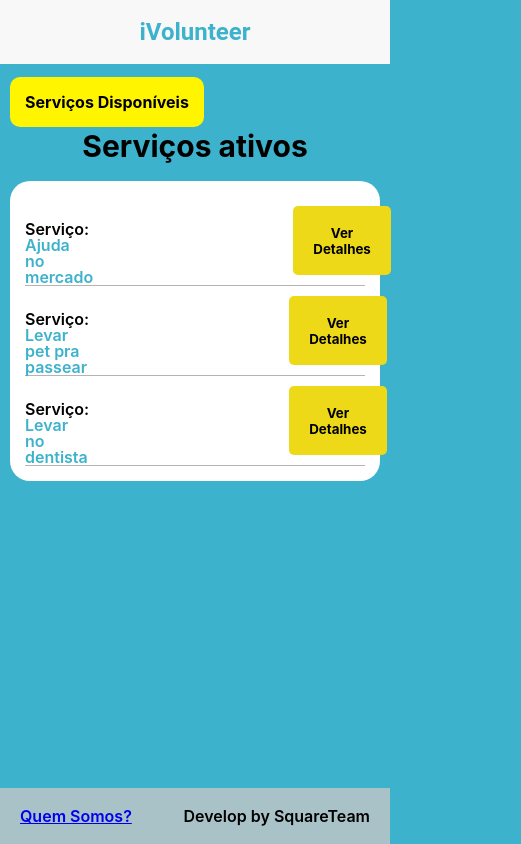
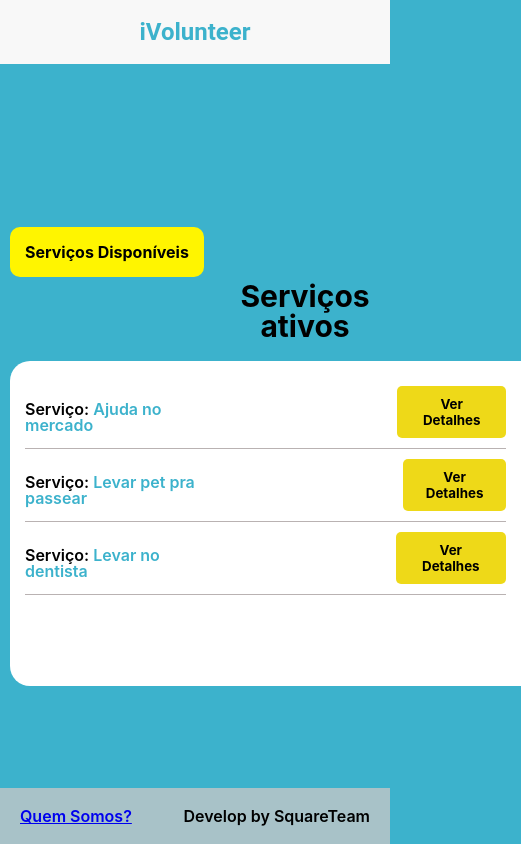
Before and after one commit to CaioAraujoMariano/iVolunteer, a React (Create React App) app in the folder frontend/: page /voluntario in a window 390 px wide. Shown: the whole page, 521 px wide, since content can reach past the window. Built offline with nearby package versions, Linux system fonts and the light colour scheme.

Commit message:
feat: updates pages

```diff
--- a/frontend/package.json
+++ b/frontend/package.json
@@ -6,6 +6,7 @@
     "@testing-library/jest-dom": "^5.11.4",
     "@testing-library/react": "^11.1.0",
     "@testing-library/user-event": "^12.1.10",
+    "axios": "^0.21.1",
     "node-sass": "^6.0.0",
     "react": "^17.0.2",
     "react-dom": "^17.0.2",
--- a/frontend/src/App.js
+++ b/frontend/src/App.js
@@ -3,7 +3,7 @@ import './reset.css';
 import Home from './components/Home';
 import MyServices from './components/MyServices';
 import StatusServices from './components/StatusServices';
-import ActiveServicesVoluntario from './components/ActiveServicesVoluntario';
+import MyServicesVolunteer from './components/MyServicesVolunteer';
 import AvailableServices from './components/AvailableServices';
 import Profile from './components/Profile';
 
@@ -15,7 +15,7 @@ function App() {
         <Route path="/meus-servicos" component={MyServices} />
         <Route path="/status-services" component={StatusServices} />
         <Route path="/perfil" component={Profile} />
-        <Route path="/voluntario" component={ActiveServicesVoluntario} />
+        <Route path="/voluntario" component={MyServicesVolunteer} />
         <Route path="/servicos-disponiveis" component={AvailableServices} />
       </Switch>
     </BrowserRouter>
--- a/frontend/src/components/ActiveServices.js
+++ b/frontend/src/components/ActiveServices.js
@@ -1,27 +1,27 @@
 import React, { useState, useRef, useEffect } from 'react';
 import '../scss/ActiveServices.scss';
 import Button from './Button';
-import ViewDetails from './Modal/ViewDetailsModal'
+import NewServiceModal from './Modal/CreateServiceModal';
 
 const ActiveServices = () => {
 
-  const [detailsShow, setDetailsShow] = React.useState('');
+  const [newServiceShow, setNewServiceShow] = React.useState('');
   const [closeButton, setCloseButton] = React.useState('');
   const modalRef = useRef(null);
 
-  const showViewDetailsModal = () => {
+  const showNewServiceModal = () => {
     console.log('show');
-    setDetailsShow('show');
+    setNewServiceShow('show');
     onClickClose();
   };
 
   const closeModalFunction = (event) => {
-    setDetailsShow('');
+    setNewServiceShow('');
     setCloseButton('');
   };
 
   function onClickClose() {
-    if (setDetailsShow === '') {
+    if (setNewServiceShow === '') {
       setCloseButton('');
     } else {
       setCloseButton('show');
@@ -31,6 +31,9 @@ const ActiveServices = () => {
 
   return (
     <div className="activeServices-container">
+      <Button bgColor="#FFF500" onClick={showNewServiceModal}>
+          Novo Serviço
+      </Button>
       <h2>Serviços ativos</h2>
       <div className="servicesList">
         <ul>
@@ -50,12 +53,12 @@ const ActiveServices = () => {
             <p>
               <span>Serviço:</span> Levar no dentista
             </p>
-            <button onClick={showViewDetailsModal}>Ver Detalhes</button>
+            <button onClick={()=>{window.location.href ='/status-services'}}>Ver Detalhes</button>
           </li>
         </ul>
       </div>
       <div className="modals">
-        <ViewDetails className={detailsShow} modalRef={modalRef} />
+        <NewServiceModal className={newServiceShow} modalRef={modalRef} />
         <div
           className={`${closeButton} closeModal`}
           onClick={closeModalFunction}
--- a/frontend/src/components/ActiveServicesVoluntario.js
+++ b/frontend/src/components/ActiveServicesVoluntario.js
@@ -1,9 +1,7 @@
-import React, { useState, useRef, useEffect } from 'react';
-import '../scss/ActiveServices.scss';
+import React, { useRef } from 'react';
+import '../scss/ActiveServicesVoluntario.scss'
 import Button from './Button';
 import ViewDetails from './Modal/ViewDetailsModal';
-import Header from './Header';
-import Footer from './Footer';
 
 const ActiveServicesVoluntario = () => {
   const [detailsShow, setDetailsShow] = React.useState('');
@@ -32,7 +30,6 @@ const ActiveServicesVoluntario = () => {
 
   return (
     <>
-      <Header />
       <div className="activeServices-container">
         <Button bgColor="#FFF500" href="./servicos-disponiveis">
           Serviços Disponíveis
@@ -56,7 +53,7 @@ const ActiveServicesVoluntario = () => {
               <p>
                 <span>Serviço:</span> Levar no dentista
               </p>
-              <button onClick={showViewDetailsModal}>Ver Detalhes</button>
+              <button onClick={showViewDetailsModal} className="botao-servicos-disponiveis">Ver Detalhes</button>
             </li>
           </ul>
         </div>
@@ -70,7 +67,6 @@ const ActiveServicesVoluntario = () => {
           </div>
         </div>
       </div>
-      <Footer />
     </>
   );
 };
--- /dev/null
+++ b/frontend/src/components/Modal/ServiceCardModal.js
@@ -0,0 +1,15 @@
+import React from 'react'
+import '../../scss/ServiceCardModal.scss';
+
+const ServiceCardModal = ( modalRef, className ) => {
+    return (
+        <div ref={modalRef} className={`${className} service-modal`}>
+            <div className="service-card-modal">
+                <h2>Tem certeza que deseja se voluntariar para este serviço?</h2>
+                <button>Sim, quero ser um voluntário.</button>
+            </div>
+        </div>
+    )
+}
+
+export default ServiceCardModal;
--- a/frontend/src/components/MyServicesVolunteer.js
+++ b/frontend/src/components/MyServicesVolunteer.js
@@ -2,7 +2,7 @@ import React from 'react';
 import '../scss/MyServicesVolunteer.scss';
 import Header from './Header';
 import Background from './Background';
-import ActiveServices from './ActiveServices';
+import ActiveServicesVoluntario from './ActiveServicesVoluntario';
 import Footer from './Footer';
 
 const MyServices = () => {
@@ -13,7 +13,7 @@ const MyServices = () => {
         <Background title="Olá Fulano!">
           Acompanhe os seus serviços ativos ;)
         </Background>
-        <ActiveServices />
+        <ActiveServicesVoluntario />
       </div>
       <Footer />
     </div>
--- a/frontend/src/components/ServiceCard.js
+++ b/frontend/src/components/ServiceCard.js
@@ -1,7 +1,33 @@
-import React from 'react';
+import React, { useState, useRef, useEffect } from 'react';
 import '../scss/ServiceCard.scss';
+import ServiceCardModal from './Modal/ServiceCardModal'
 
 const ServiceCard = ({ service, description }) => {
+
+  const [serviceCardShow, setServiceCardShow] = React.useState('');
+  const [closeButton, setCloseButton] = React.useState('');
+  const modalRef = useRef(null);
+
+  const showServiceCardModal = () => {
+    console.log('show');
+    setServiceCardShow('show');
+    onClickClose();
+  };
+
+  const closeModalFunction = (event) => {
+    setServiceCardShow('');
+    setCloseButton('');
+  };
+
+  function onClickClose() {
+    if (setServiceCardShow === '') {
+      setCloseButton('');
+    } else {
+      setCloseButton('show');
+      console.log('mostrando');
+    }
+  }
+
   return (
     <div className="service-card">
       <div className="service-card-title">
@@ -10,7 +36,16 @@ const ServiceCard = ({ service, description }) => {
       </div>
       <div className="service-card-content">
         <p>{description}</p>
-        <button className="button-voluntario">Ser Voluntário</button>
+        <button className="button-voluntario" onClick={showServiceCardModal}>Ser Voluntário</button>
+      </div>
+      <div className="modals">
+        <ServiceCardModal className={serviceCardShow} modalRef={modalRef} />
+        <div
+          className={`${closeButton} closeModal`}
+          onClick={closeModalFunction}
+        >
+          Fechar X
+        </div>
       </div>
     </div>
   );
--- a/frontend/src/scss/ActiveServices.scss
+++ b/frontend/src/scss/ActiveServices.scss
@@ -1,18 +1,44 @@
 .activeServices-container {
   margin-top: 150px;
+
   h2 {
     font-size: 30px;
     font-family: -apple-system, BlinkMacSystemFont, 'Segoe UI', Roboto, Oxygen,
       Ubuntu, Cantarell, 'Open Sans', 'Helvetica Neue', sans-serif;
     font-weight: bold;
     margin-bottom: 20px;
+    margin-left: 220px;
     text-align: center;
   }
 
   .servicesList {
+
     background-color: white;
     padding: 50px 20px 50px 20px;
-    border-radius: 20px;
+    border-radius: 20px 0 0 20px;
+    overflow-y: scroll;
+    height: 35vh;
+    width: 130%;
+
+    /* width */
+    &::-webkit-scrollbar {
+      width: 10px;
+    }
+
+    /* Track */
+    &::-webkit-scrollbar-track {
+      background: #f1f1f1;
+    }
+
+    /* Handle */
+    &::-webkit-scrollbar-thumb {
+      background: #888;
+    }
+
+    /* Handle on hover */
+    &::-webkit-scrollbar-thumb:hover {
+      background: #555;
+    }
 
     li {
       border-bottom: 1px solid #b9b2b2;
--- /dev/null
+++ b/frontend/src/scss/ActiveServicesVoluntario.scss
@@ -0,0 +1,97 @@
+.activeServices-container {
+    margin-top: 150px;
+
+    .button-container{
+        margin-bottom: 50px;
+    }
+
+    h2 {
+      font-size: 30px;
+      font-family: -apple-system, BlinkMacSystemFont, 'Segoe UI', Roboto, Oxygen,
+        Ubuntu, Cantarell, 'Open Sans', 'Helvetica Neue', sans-serif;
+      font-weight: bold;
+      margin-bottom: 20px;
+      margin-left: 220px;
+      text-align: center;
+    }
+
+    .servicesList {
+
+      background-color: white;
+      padding: 50px 20px 50px 20px;
+      border-radius: 20px 0 0 20px;
+      overflow-y: scroll;
+      height: 35vh;
+      width: 130%;
+
+      /* width */
+      &::-webkit-scrollbar {
+        width: 10px;
+      }
+
+      /* Track */
+      &::-webkit-scrollbar-track {
+        background: #f1f1f1;
+      }
+
+      /* Handle */
+      &::-webkit-scrollbar-thumb {
+        background: #888;
+      }
+
+      /* Handle on hover */
+      &::-webkit-scrollbar-thumb:hover {
+        background: #555;
+      }
+
+      li {
+        border-bottom: 1px solid #b9b2b2;
+        display: flex;
+        justify-content: space-between;
+        margin-top: 10px;
+
+        span {
+          color: black;
+          font-family: -apple-system, BlinkMacSystemFont, 'Segoe UI', Roboto,
+            Oxygen, Ubuntu, Cantarell, 'Open Sans', 'Helvetica Neue', sans-serif;
+        }
+
+        p {
+          color: #3cb2cc;
+          font-family: -apple-system, BlinkMacSystemFont, 'Segoe UI', Roboto,
+            Oxygen, Ubuntu, Cantarell, 'Open Sans', 'Helvetica Neue', sans-serif;
+          font-weight: 600;
+          padding-top: 15px;
+        }
+
+        button {
+          cursor: pointer;
+          background-color: #eed918;
+          padding: 10px 20px 10px 20px;
+          border: none;
+          border-radius: 5px;
+          font-weight: bold;
+          font-family: -apple-system, BlinkMacSystemFont, 'Segoe UI', Roboto,
+            Oxygen, Ubuntu, Cantarell, 'Open Sans', 'Helvetica Neue', sans-serif;
+          margin-left: 200px;
+          margin-bottom: 10px;
+        }
+      }
+    }
+  }
+
+  @media (max-width: 1200px) {
+    .activeServices-container {
+      margin-top: 20px;
+      padding: 10px;
+
+      .button-container {
+        margin-bottom: 20px;
+      }
+
+      .servicesList {
+        background-color: white;
+        padding: 15px;
+      }
+    }
+  }
--- /dev/null
+++ b/frontend/src/scss/MyServicesVolunteer.scss
@@ -0,0 +1,16 @@
+.myServices-content {
+    display: flex;
+    justify-content: space-around;
+  }
+
+  @media (max-width: 1200px) {
+    .myServices-content {
+      display: flex;
+      flex-direction: column;
+      justify-content: initial;
+
+      .background-container p {
+        display: none;
+      }
+    }
+  }
--- /dev/null
+++ b/frontend/src/scss/ServiceCardModal.scss
@@ -0,0 +1,11 @@
+.service-card-modal{
+
+    h2{
+
+    }
+
+    button{
+
+    }
+
+}
```
Also changed, not shown: 1 other file (tests, documents, lock files or other folders).
